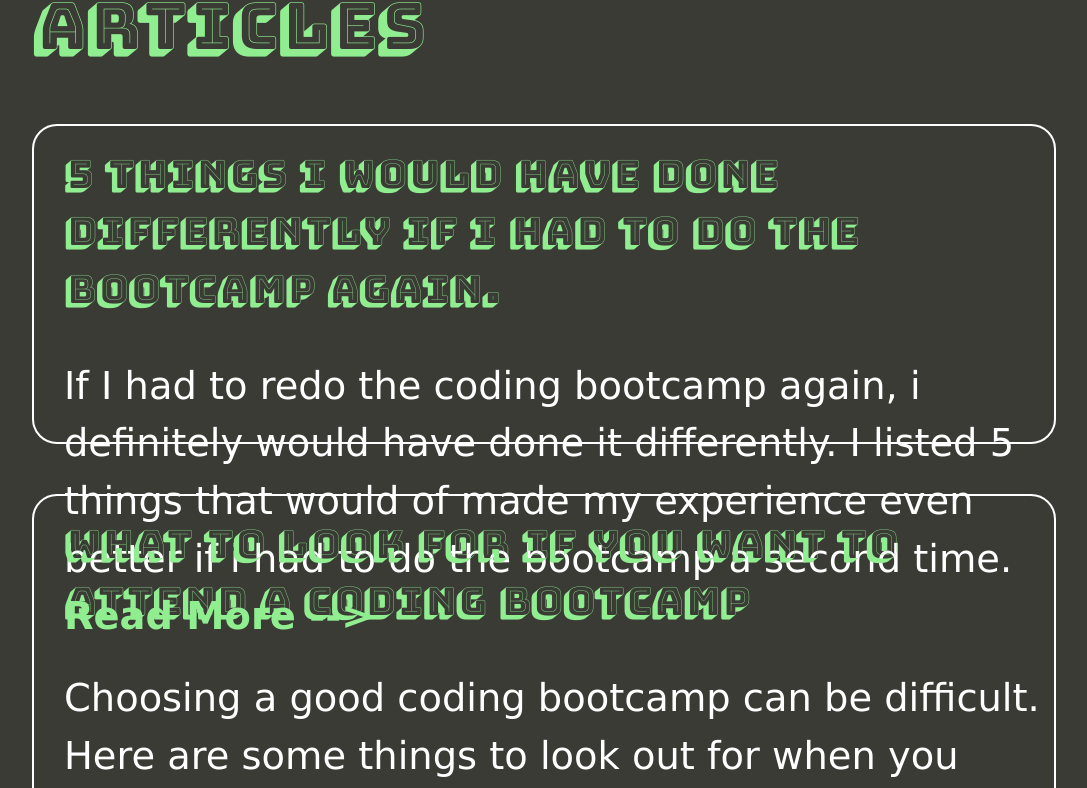
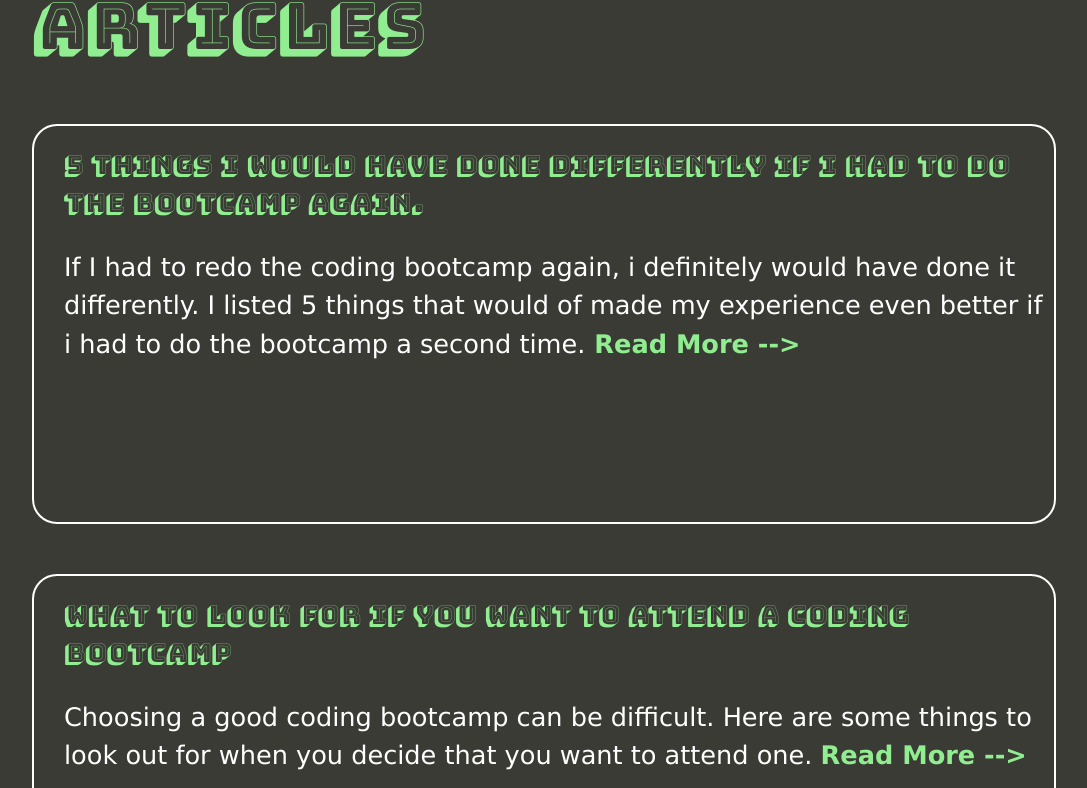
Before and after one commit to StudentCZ/my-website, a React (Create React App) app: page / in a window 1280 px wide. Shown: the part 2368-3156 px from the top of the page, without its empty margins (96-1183 px from the left). Built offline with nearby package versions, Linux system fonts and the light colour scheme.

Commit message:
changing height of border in article component

```diff
--- a/src/components/Articles.module.css
+++ b/src/components/Articles.module.css
@@ -38,7 +38,7 @@ a {
 .borderBox {
   width: 80vw;
   border: 2px solid white;
-  height: 40vh;
+  height: 50vh;
   margin-left: auto;
   margin-right: auto;
   border-radius: 25px;
@@ -50,14 +50,14 @@ a {
   padding-top: 10px;
   font-family: 'Bungee Shade', cursive;
   color: lightgreen;
-  font-size: 3vw;
+  font-size: 2vw;
 }
 
 .borderBoxText {
   padding-left: 30px;
   color: white;
   padding-right: 10px;
-  font-size: 3vw;
+  font-size: 2vw;
 }
 
 .textLink {
@@ -68,3 +68,15 @@ a {
 .linkText {
   font-size: 3vw;
 }
+
+@media only screen and (max-width: 600px) {
+  .borderBoxHeader {
+    font-size: 3vw;
+  }
+  .borderBoxText {
+    font-size: 3vw;
+  }
+  .borderBox {
+    height: 40vh;
+  }
+}
```
